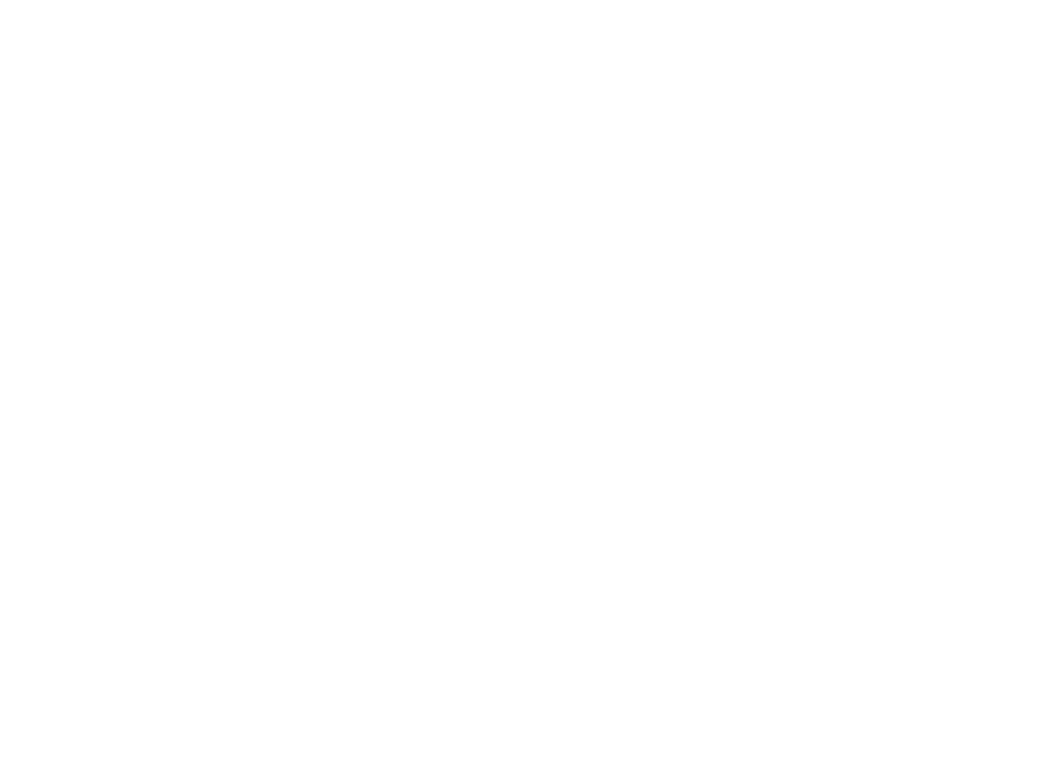
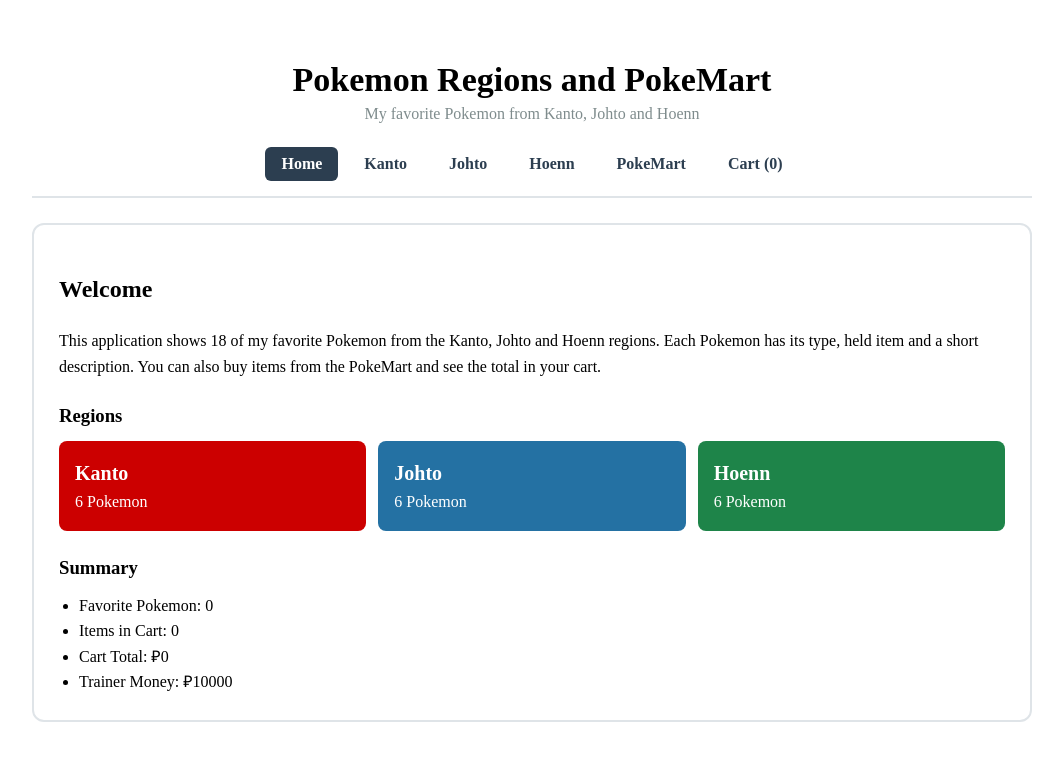
Before and after one commit to decemberraingomez/Gomez_DecemberRain_LaboratoryActivity5, an Angular app: page /home in a window 1280 px wide. Before the commit this address led to /. Shown: the top 760 px of the page, without its empty margins (108-1171 px from the left). Built offline with nearby package versions, Linux system fonts and the light colour scheme.

Commit message:
fix: fixed directory for all components

```diff
--- a/src/app/app.css
+++ b/src/app/app.css
@@ -0,0 +1,45 @@
+.container {
+  max-width: 1000px;
+  margin: 0 auto;
+  padding: 30px 20px;
+}
+
+.container h1 {
+  text-align: center;
+  font-size: 34px;
+  margin-bottom: 6px;
+}
+
+.subtitle {
+  text-align: center;
+  color: #7f8c8d;
+  margin-top: 0;
+  margin-bottom: 24px;
+}
+
+.navbar {
+  display: flex;
+  flex-wrap: wrap;
+  justify-content: center;
+  gap: 10px;
+  padding-bottom: 15px;
+  margin-bottom: 25px;
+  border-bottom: 2px solid #dfe4e8;
+}
+
+.navbar a {
+  text-decoration: none;
+  color: #2c3e50;
+  font-weight: 600;
+  padding: 8px 16px;
+  border-radius: 6px;
+}
+
+.navbar a:hover {
+  background-color: #e5e9ec;
+}
+
+.navbar a.active-link {
+  background-color: #2c3e50;
+  color: #ffffff;
+}
--- a/src/app/app.html
+++ b/src/app/app.html
@@ -1 +1,15 @@
-<app-pokemon-card/>
+<div class="container">
+  <h1>Pokemon Regions and PokeMart</h1>
+  <p class="subtitle">My favorite Pokemon from Kanto, Johto and Hoenn</p>
+
+  <nav class="navbar">
+    <a [routerLink]="['/home']" routerLinkActive="active-link">Home</a>
+    <a [routerLink]="['/kanto']" routerLinkActive="active-link">Kanto</a>
+    <a [routerLink]="['/johto']" routerLinkActive="active-link">Johto</a>
+    <a [routerLink]="['/hoenn']" routerLinkActive="active-link">Hoenn</a>
+    <a [routerLink]="['/pokemart']" routerLinkActive="active-link">PokeMart</a>
+    <a [routerLink]="['/cart']" routerLinkActive="active-link">Cart ({{ martService.itemCount() }})</a>
+  </nav>
+
+  <router-outlet></router-outlet>
+</div>
--- a/src/app/app.routes.ts
+++ b/src/app/app.routes.ts
@@ -1,3 +1,18 @@
 import { Routes } from '@angular/router';
+import { HomeComponent } from './home-component/home-component';
+import { KantoComponent } from './kanto-component/kanto-component';
+import { JohtoComponent } from './johto-component/johto-component';
+import { HoennComponent } from './hoenn-component/hoenn-component';
+import { PokemartComponent } from './pokemart-component/pokemart-component';
+import { CartComponent } from './cart-component/cart-component';
 
-export const routes: Routes = [];
+export const routes: Routes = [
+  { path: 'home', component: HomeComponent, title: 'Home' },
+  { path: 'kanto', component: KantoComponent, title: 'Kanto Region' },
+  { path: 'johto', component: JohtoComponent, title: 'Johto Region' },
+  { path: 'hoenn', component: HoennComponent, title: 'Hoenn Region' },
+  { path: 'pokemart', component: PokemartComponent, title: 'PokeMart' },
+  { path: 'cart', component: CartComponent, title: 'Cart' },
+  { path: '', redirectTo: 'home', pathMatch: 'full' },
+  { path: '**', redirectTo: 'home' }
+];
--- a/src/app/app.ts
+++ b/src/app/app.ts
@@ -1,12 +1,16 @@
-import { Component, signal } from '@angular/core';
-import { RouterOutlet } from '@angular/router';
+import { Component, inject, signal } from '@angular/core';
+import { RouterOutlet, RouterLink, RouterLinkActive } from '@angular/router';
+import { PokemartService } from './pokemart-service';
 
 @Component({
-  imports: [RouterOutlet],
+  imports: [RouterOutlet, RouterLink, RouterLinkActive],
+  standalone: true,
   selector: 'app-root',
   styleUrl: './app.css',
   templateUrl: './app.html',
 })
 export class App {
-  protected readonly title = signal('Gomez_DecemberRain_LaboratoryActivity5');
+  protected readonly title = signal('Gomez_DecemberRain_LaboratoryActivity7');
+
+  martService = inject(PokemartService);
 }
--- a/src/app/cart-component/cart-component.ts
+++ b/src/app/cart-component/cart-component.ts
@@ -1,6 +1,6 @@
 import { Component, inject } from '@angular/core';
 import { RouterLink } from '@angular/router';
-import { PokemartService } from '../services/pokemart-service';
+import { PokemartService } from '../pokemart-service';
 
 @Component({
   imports: [RouterLink],
--- a/src/app/hoenn-component/hoenn-component.ts
+++ b/src/app/hoenn-component/hoenn-component.ts
@@ -1,6 +1,6 @@
 import { Component, computed, inject } from '@angular/core';
 import { PokemonCard } from '../pokemon-card/pokemon-card';
-import { PokemonService } from '../services/pokemon-service';
+import { PokemonService } from '../pokemon-service';
 
 @Component({
   imports: [PokemonCard],
--- a/src/app/home-component/home-component.ts
+++ b/src/app/home-component/home-component.ts
@@ -1,7 +1,7 @@
 import { Component, inject } from '@angular/core';
 import { RouterLink } from '@angular/router';
-import { PokemonService } from '../services/pokemon-service';
-import { PokemartService } from '../services/pokemart-service';
+import { PokemonService } from '../pokemon-service';
+import { PokemartService } from '../pokemart-service';
 
 @Component({
   imports: [RouterLink],
--- a/src/app/johto-component/johto-component.ts
+++ b/src/app/johto-component/johto-component.ts
@@ -1,6 +1,6 @@
 import { Component, computed, inject } from '@angular/core';
 import { PokemonCard } from '../pokemon-card/pokemon-card';
-import { PokemonService } from '../services/pokemon-service';
+import { PokemonService } from '../pokemon-service';
 
 @Component({
   imports: [PokemonCard],
--- a/src/app/kanto-component/kanto-component.ts
+++ b/src/app/kanto-component/kanto-component.ts
@@ -1,6 +1,6 @@
 import { Component, computed, inject } from '@angular/core';
 import { PokemonCard } from '../pokemon-card/pokemon-card';
-import { PokemonService } from '../services/pokemon-service';
+import { PokemonService } from '../pokemon-service';
 
 @Component({
   imports: [PokemonCard],
--- a/src/app/pokemart-component/pokemart-component.ts
+++ b/src/app/pokemart-component/pokemart-component.ts
@@ -1,7 +1,7 @@
 import { Component, inject } from '@angular/core';
 import { RouterLink } from '@angular/router';
 import { ItemCard } from '../item-card/item-card';
-import { PokemartService } from '../services/pokemart-service';
+import { PokemartService } from '../pokemart-service';
 
 @Component({
   imports: [ItemCard, RouterLink],
```
Also changed, not shown: 1 other file (tests, documents, lock files or other folders).
